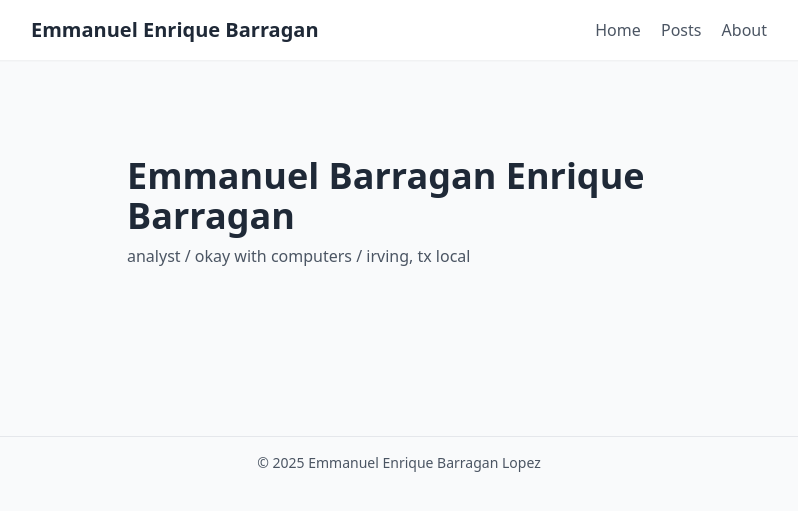
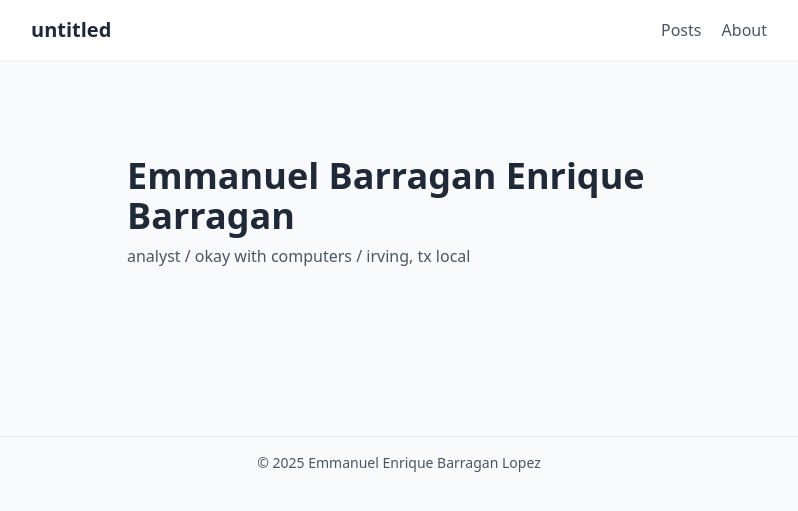
Before and after one commit to enriquebarragan/enriquebarragan.github.io, a Jekyll site: the page built from index.md, in a window 1280 px wide. Shown: the top 511 px of the page, without its empty margins (241-1039 px from the left). Built offline with Jekyll 4.4.1, drawn with Linux system fonts in a browser that asks for light colours; nearby versions of some CDN libraries.

Commit message:
Update _config.yml

```diff
--- a/_config.yml
+++ b/_config.yml
@@ -1,4 +1,4 @@
-title: Emmanuel Enrique Barragan
+title: untitled
 description: a personal website
 author: Emmanuel Enrique Barragan Lopez
 
@@ -11,8 +11,6 @@ kramdown:
   syntax_highlighter: rouge
 
 nav:
-  - title: Home
-    url: /
   - title: Posts
     url: /posts/
   - title: About
```
